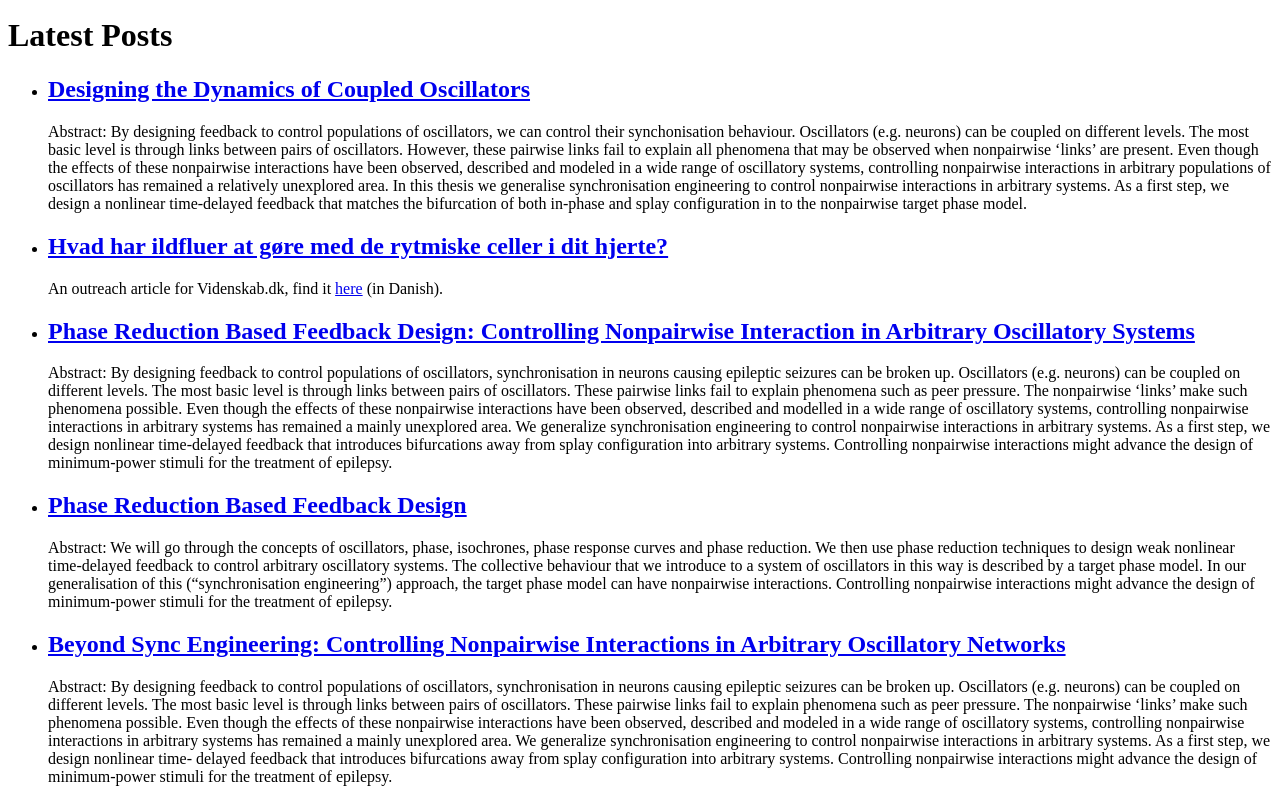
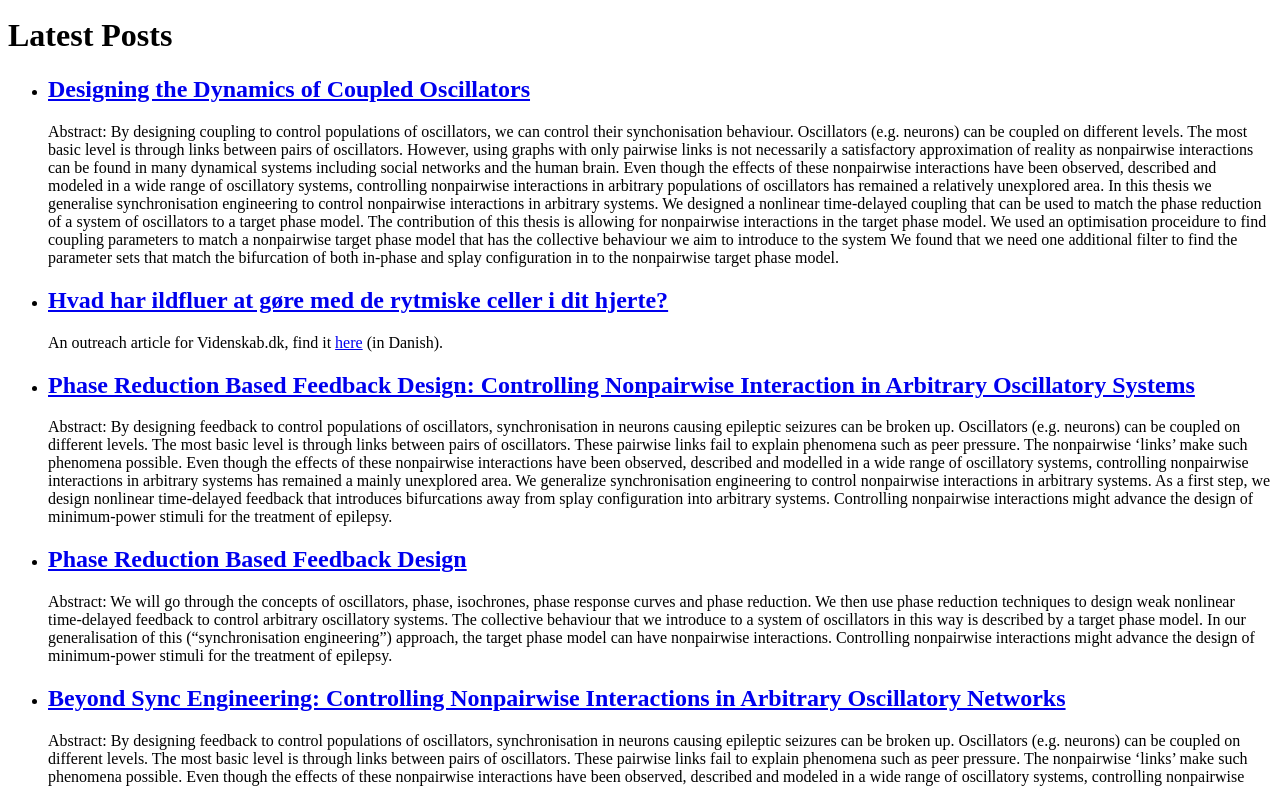
Before and after one commit to bonnie522/bonnie522, a Jekyll site: the page built from blog.html, in a window 1280 px wide and 900 px high, cut to the strip 112-900 px from the top of the window. Built offline with Jekyll 4.4.1, drawn with Linux system fonts in a browser that asks for light colours.

Commit message:
Update 2024-01-24-Designing the-Dynamics of-Coupled-Oscillators.md
Final version

```diff
--- a/_posts/2024-01-24-Designing the-Dynamics of-Coupled-Oscillators.md
+++ b/_posts/2024-01-24-Designing the-Dynamics of-Coupled-Oscillators.md
@@ -1,11 +1,11 @@
 ---
 ---
 Abstract:
-By designing feedback to control populations of oscillators, we can control their synchonisation behaviour. Oscillators (e.g. neurons) can be coupled on different levels. The most basic level is through links between pairs of oscillators. However, these pairwise links fail to explain all phenomena that may be observed when nonpairwise ‘links’ are present. Even though the effects of these nonpairwise interactions have been observed, described and modeled in a wide range of oscillatory systems, controlling nonpairwise interactions in arbitrary populations of oscillators has remained a relatively unexplored area. In this thesis we generalise synchronisation engineering to control nonpairwise interactions in arbitrary systems. As a first step, we design a nonlinear time-delayed feedback that matches the bifurcation of both in-phase and splay configuration in to the nonpairwise target phase model.
+By designing coupling to control populations of oscillators, we can control their synchonisation behaviour. Oscillators (e.g. neurons) can be coupled on different levels. The most basic level is through links between pairs of oscillators. However, using graphs with only pairwise links is not necessarily a satisfactory approximation of reality as nonpairwise interactions can be found in many dynamical systems including social networks and the human brain. Even though the effects of these nonpairwise interactions have been observed, described and modeled in a wide range of oscillatory systems, controlling nonpairwise interactions in arbitrary populations of oscillators has remained a relatively unexplored area. In this thesis we generalise synchronisation engineering to control nonpairwise interactions in arbitrary systems. We designed a nonlinear time-delayed coupling that can be used to match the phase reduction of a system of oscillators to a target phase model. The contribution of this thesis is allowing for nonpairwise interactions in the target phase model. We used an optimisation proceidure to find coupling parameters to match a nonpairwise target phase model that has the collective behaviour we aim to introduce to the system We found that we need one additional filter to find the parameter sets that match the bifurcation of both in-phase and splay configuration in to the nonpairwise target phase model.
 
 Supervisors: [Kyle Wedgwood](https://empslocal.ex.ac.uk/people/staff/kcaw201/) (University of Exeter)
 and [Christian Bick](https://www.math.vu.nl/~bick/) (Vrije University of Amsterdam)
 
-Have a look at my Phd thesis [here](/assets/Liefting_Designing_the_Dynamics_of_Coupled_Oscillators.pdf)
+Have a look at my Phd thesis [here](http://hdl.handle.net/10871/136008)
 
 [Code](https://github.com/liefting/sync_engineering)
```
